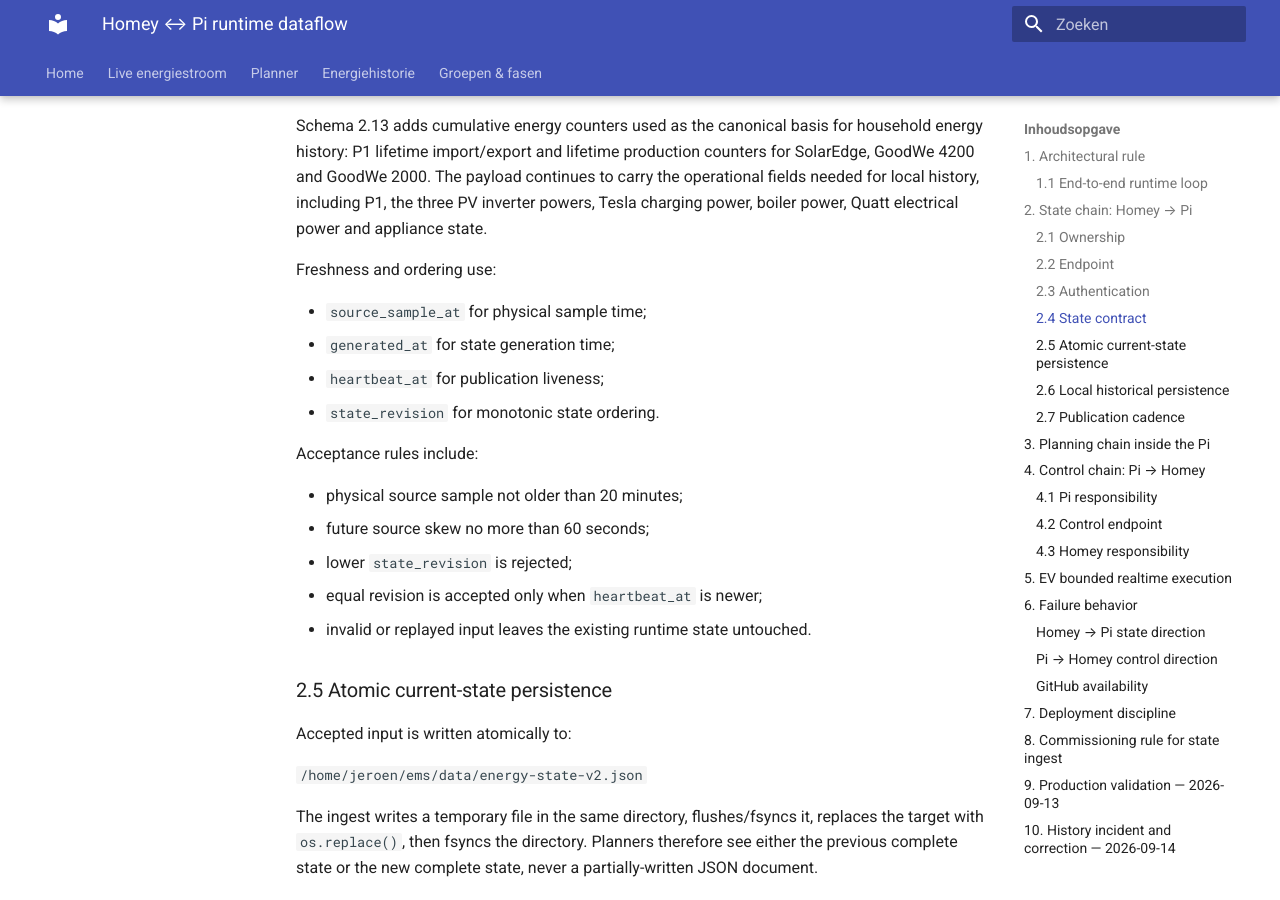
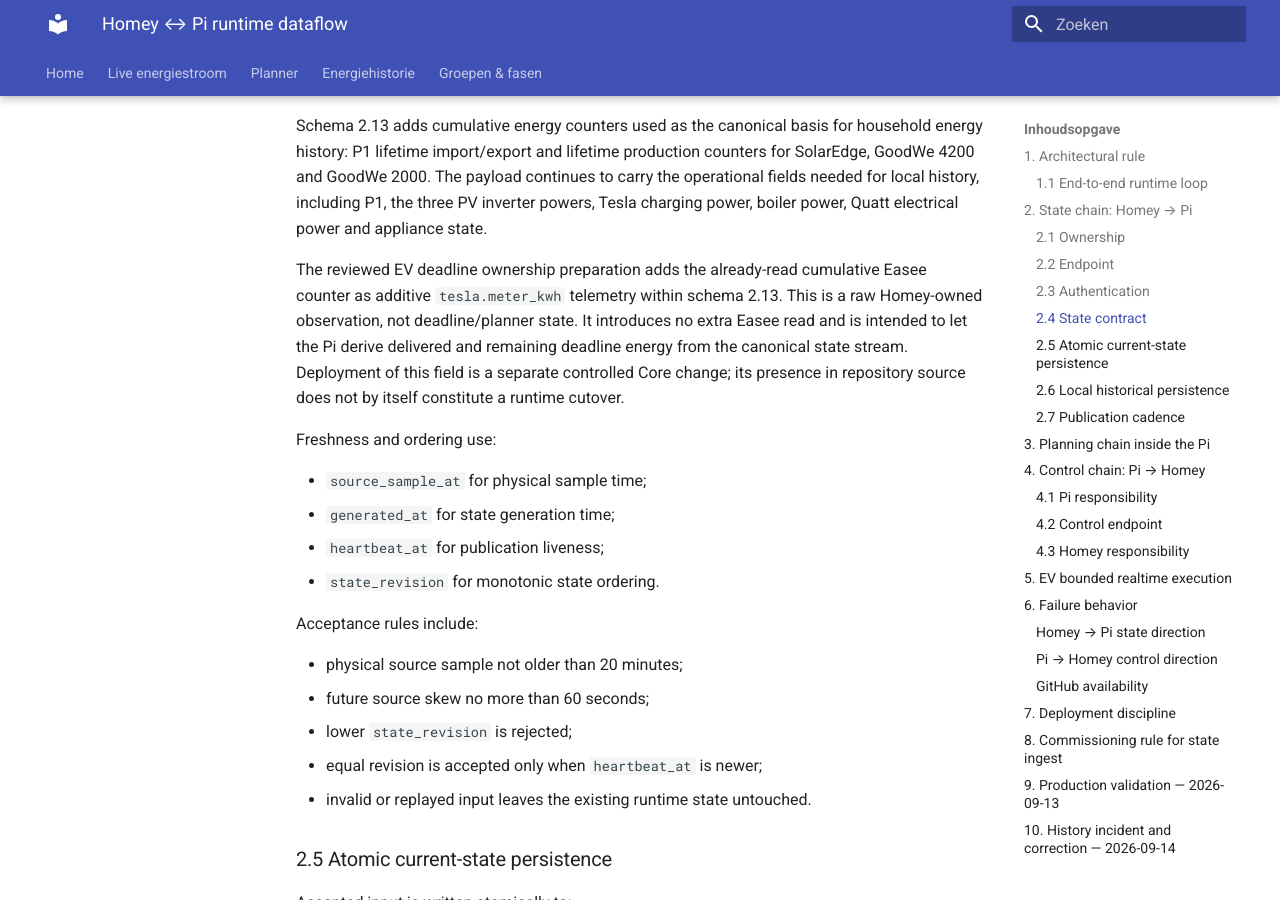
Before and after one commit to OnsKasteeltje/homey-energy-manual, an MkDocs documentation site: the page built from docs/architecture/homey-pi-runtime-dataflow.md, in a window 1280 px wide and 900 px high, scrolled down 3556 px. Built offline with MkDocs 1.6.1 and Material for MkDocs 9.7.7, drawn with Linux system fonts in a browser that asks for light colours.

Commit message:
docs(runtime): define Easee meter as canonical observation

```diff
--- a/docs/architecture/homey-pi-runtime-dataflow.md
+++ b/docs/architecture/homey-pi-runtime-dataflow.md
@@ -131,6 +131,8 @@ Current state-contract compatibility:
 - the Homey transport validates that a schema identifier is present, but deliberately does not own exact schema-version compatibility. Semantic compatibility is owned by Pi `state_ingest.py`.
 
 Schema 2.13 adds cumulative energy counters used as the canonical basis for household energy history: P1 lifetime import/export and lifetime production counters for SolarEdge, GoodWe 4200 and GoodWe 2000. The payload continues to carry the operational fields needed for local history, including P1, the three PV inverter powers, Tesla charging power, boiler power, Quatt electrical power and appliance state.
+
+The reviewed EV deadline ownership preparation adds the already-read cumulative Easee counter as additive `tesla.meter_kwh` telemetry within schema 2.13. This is a raw Homey-owned observation, not deadline/planner state. It introduces no extra Easee read and is intended to let the Pi derive delivered and remaining deadline energy from the canonical state stream. Deployment of this field is a separate controlled Core change; its presence in repository source does not by itself constitute a runtime cutover.
 
 Freshness and ordering use:
 
```
